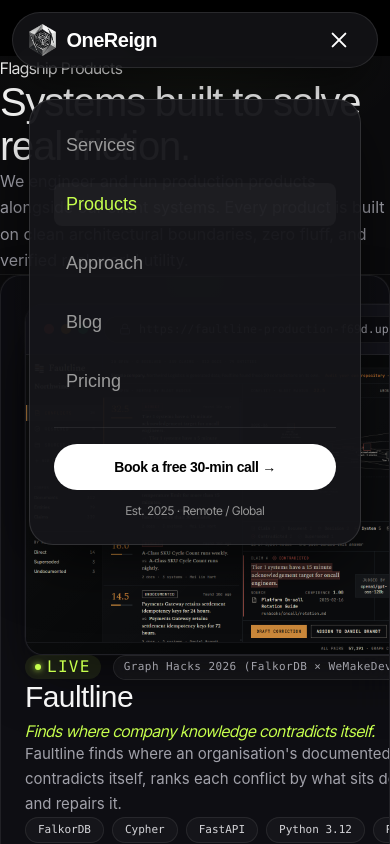
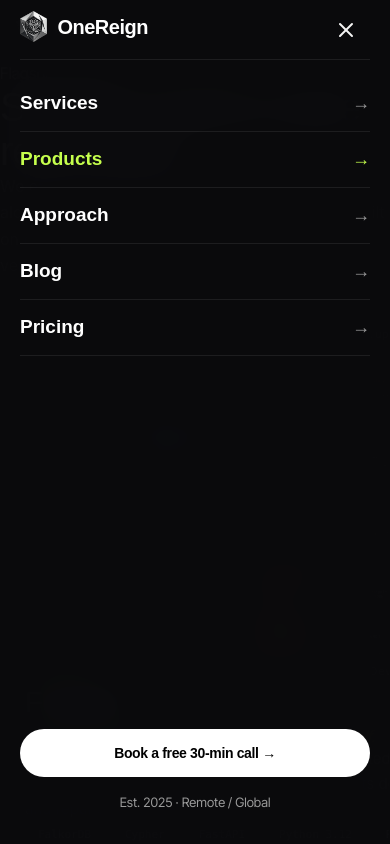
Before and after one commit to harleydavis2/OneReign, a Next.js app: page /products in a window 390 px wide. Both pictures are taken after a click on the button "Open navigation menu". Shown: the top 844 px of the page. Built offline with nearby package versions, Linux system fonts and the light colour scheme; a web font is replaced by a local one.

Commit message:
nav: transparent to blur scroll, rolling text a11y, full-screen mobile menu

```diff
--- a/src/components/Navbar.module.css
+++ b/src/components/Navbar.module.css
@@ -1,30 +1,34 @@
 .headerWrapper {
   position: sticky;
-  top: 16px;
+  top: 0;
   left: 0;
   width: 100%;
   z-index: 1000;
-  pointer-events: none;
-  padding: 0 16px;
+  transition: background-color 0.25s ease, backdrop-filter 0.25s ease, -webkit-backdrop-filter 0.25s ease, border-color 0.25s ease;
+}
+
+.headerTransparent {
+  background-color: transparent;
+  backdrop-filter: none;
+  -webkit-backdrop-filter: none;
+  border-bottom: 1px solid transparent;
+}
+
+.headerScrolled {
+  background-color: rgba(11, 11, 13, 0.85);
+  backdrop-filter: blur(12px);
+  -webkit-backdrop-filter: blur(12px);
+  border-bottom: 1px solid rgba(255, 255, 255, 0.12);
 }
 
 .header {
-  pointer-events: auto;
-  max-width: 1100px;
-  margin: 0 auto;
   width: 100%;
-  height: 62px;
-  background-color: rgba(21, 21, 25, 0.82);
-  backdrop-filter: blur(20px);
-  -webkit-backdrop-filter: blur(20px);
-  border: 1px solid rgba(255, 255, 255, 0.10);
-  border-radius: 9999px;
-  box-shadow: 0 16px 40px -10px rgba(0, 0, 0, 0.7);
-  transition: all 0.3s cubic-bezier(0.16, 1, 0.3, 1);
 }
 
 .inner {
-  height: 100%;
+  max-width: 1200px;
+  margin: 0 auto;
+  height: 68px;
   display: flex;
   align-items: center;
   justify-content: space-between;
@@ -41,7 +45,7 @@
   list-style: none;
   display: flex;
   align-items: center;
-  gap: 28px;
+  gap: 32px;
   margin: 0;
   padding: 0;
 }
@@ -54,11 +58,16 @@
   text-decoration: none;
   transition: color 0.2s ease;
   position: relative;
-  padding: 6px 4px;
+  padding: 8px 4px;
+  min-height: 44px;
+  display: inline-flex;
+  align-items: center;
 }
 
-.navLink:hover {
-  color: var(--text);
+@media (hover: hover) and (pointer: fine) {
+  .navLink:hover {
+    color: var(--text);
+  }
 }
 
 .navLinkActive {
@@ -69,7 +78,7 @@
 .navLinkActive::after {
   content: '';
   position: absolute;
-  bottom: -2px;
+  bottom: 6px;
   left: 4px;
   right: 4px;
   height: 2px;
@@ -85,30 +94,37 @@
 .navCta {
   padding: 8px 20px !important;
   font-size: 0.8125rem !important;
+  min-height: 44px;
 }
 
-/* Hamburger */
+/* Mobile Hamburger Toggle (>=44px tap target) */
 .hamburger {
   display: none;
   flex-direction: column;
   justify-content: center;
+  align-items: center;
   gap: 5px;
-  width: 40px;
-  height: 40px;
+  width: 48px;
+  height: 48px;
+  min-width: 44px;
+  min-height: 44px;
   background: transparent;
   border: none;
   cursor: pointer;
-  padding: 8px;
+  padding: 10px;
   border-radius: 9999px;
   transition: background-color 0.2s ease;
+  color: var(--text);
 }
 
-.hamburger:hover {
-  background-color: rgba(255, 255, 255, 0.05);
+@media (hover: hover) and (pointer: fine) {
+  .hamburger:hover {
+    background-color: rgba(255, 255, 255, 0.08);
+  }
 }
 
 .bar {
-  width: 20px;
+  width: 22px;
   height: 2px;
   background-color: var(--text);
   border-radius: 1px;
@@ -127,104 +143,144 @@
   transform: translateY(-7px) rotate(-45deg);
 }
 
-/* Mobile Menu Overlay */
+/* Accessible Full-Screen Mobile Menu Overlay */
 .mobileOverlay {
   position: fixed;
-  top: 86px;
-  left: 16px;
-  right: 16px;
-  max-width: 500px;
-  margin: 0 auto;
-  background-color: rgba(21, 21, 25, 0.96);
-  backdrop-filter: blur(24px);
-  -webkit-backdrop-filter: blur(24px);
-  border: 1px solid rgba(255, 255, 255, 0.12);
-  border-radius: 24px;
-  box-shadow: 0 24px 64px -12px rgba(0, 0, 0, 0.8);
-  opacity: 0;
-  visibility: hidden;
-  transform: translateY(-8px) scale(0.98);
-  transition: opacity 0.25s ease, visibility 0.25s ease, transform 0.25s cubic-bezier(0.16, 1, 0.3, 1);
-  z-index: 999;
-  overflow: hidden;
-  pointer-events: auto;
+  inset: 0;
+  width: 100%;
+  height: 100svh;
+  background-color: rgba(11, 11, 13, 0.98);
+  backdrop-filter: blur(20px);
+  -webkit-backdrop-filter: blur(20px);
+  z-index: 9999;
+  display: flex;
+  flex-direction: column;
+  overflow-y: auto;
+  -webkit-overflow-scrolling: touch;
+  padding: 0 20px 32px;
 }
 
-.mobileOpen {
-  opacity: 1;
-  visibility: visible;
-  transform: translateY(0) scale(1);
+.mobileTopBar {
+  display: flex;
+  align-items: center;
+  justify-content: space-between;
+  height: 68px;
+  border-bottom: 1px solid rgba(255, 255, 255, 0.08);
+  flex-shrink: 0;
+}
+
+.mobileCloseBtn {
+  width: 48px;
+  height: 48px;
+  min-width: 44px;
+  min-height: 44px;
+  display: flex;
+  align-items: center;
+  justify-content: center;
+  background: transparent;
+  border: none;
+  color: #F5F5F5;
+  cursor: pointer;
+  border-radius: 9999px;
+  transition: background-color 0.2s ease;
+}
+
+@media (hover: hover) and (pointer: fine) {
+  .mobileCloseBtn:hover {
+    background-color: rgba(255, 255, 255, 0.08);
+  }
 }
 
 .mobileContent {
-  padding: 24px;
   display: flex;
   flex-direction: column;
-  gap: 24px;
+  justify-content: space-between;
+  flex-grow: 1;
+  padding-top: 16px;
+}
+
+.mobileNavContainer {
+  width: 100%;
 }
 
 .mobileList {
   list-style: none;
   display: flex;
   flex-direction: column;
-  gap: 16px;
   padding: 0;
   margin: 0;
 }
 
-.mobileLink {
-  font-family: var(--font-inter-tight), ui-sans-serif, system-ui, sans-serif;
-  font-size: 1.125rem;
-  font-weight: 500;
-  color: var(--muted);
-  text-decoration: none;
-  transition: color 0.2s ease;
-  display: block;
-  padding: 8px 12px;
-  border-radius: 8px;
+/* Link rows 56px high */
+.mobileRowItem {
+  height: 56px;
+  border-bottom: 1px solid rgba(255, 255, 255, 0.08);
 }
 
-.mobileLink:hover,
-.mobileLinkActive {
+.mobileLink {
+  height: 100%;
+  width: 100%;
+  display: flex;
+  align-items: center;
+  justify-content: space-between;
+  font-family: var(--font-inter-tight), ui-sans-serif, system-ui, sans-serif;
+  font-size: 1.1875rem;
+  font-weight: 600;
   color: var(--text);
-  background-color: rgba(255, 255, 255, 0.04);
+  text-decoration: none;
+  transition: color 0.2s ease, padding-left 0.2s ease;
+  min-height: 44px;
+}
+
+.mobileLinkArrow {
+  font-size: 1.125rem;
+  color: var(--muted);
+  transition: transform 0.2s ease, color 0.2s ease;
+}
+
+@media (hover: hover) and (pointer: fine) {
+  .mobileLink:hover {
+    color: var(--accent);
+    padding-left: 4px;
+  }
+  .mobileLink:hover .mobileLinkArrow {
+    color: var(--accent);
+    transform: translateX(4px);
+  }
 }
 
 .mobileLinkActive {
   color: var(--accent);
 }
 
+.mobileLinkActive .mobileLinkArrow {
+  color: var(--accent);
+}
+
 .mobileAction {
   display: flex;
   flex-direction: column;
-  gap: 12px;
-  padding-top: 16px;
-  border-top: 1px solid rgba(255, 255, 255, 0.08);
+  gap: 16px;
+  margin-top: 32px;
 }
 
 .mobileCta {
   width: 100%;
+  min-height: 48px;
 }
 
 .mobileMeta {
   font-family: var(--font-inter-tight), ui-sans-serif, system-ui, sans-serif;
-  font-size: 0.75rem;
+  font-size: 0.8125rem;
   color: var(--muted);
   text-align: center;
+  margin: 0;
 }
 
 @media (max-width: 860px) {
-  .headerWrapper {
-    top: 12px;
-    padding: 0 12px;
-  }
-
-  .header {
-    height: 56px;
-  }
-
   .inner {
     padding: 0 16px;
+    height: 60px;
   }
 
   .desktopNav,
@@ -235,4 +291,8 @@
   .hamburger {
     display: flex;
   }
+
+  .mobileTopBar {
+    height: 60px;
+  }
 }
--- a/src/components/Navbar.tsx
+++ b/src/components/Navbar.tsx
@@ -3,6 +3,7 @@
 import { useState, useEffect, useRef } from "react";
 import Link from "next/link";
 import { usePathname } from "next/navigation";
+import { motion, useReducedMotion } from "motion/react";
 import Button from "@/components/ui/Button";
 import Logo from "@/components/Logo";
 import siteContent from "@/content/site";
@@ -10,18 +11,29 @@ import styles from "./Navbar.module.css";
 
 export default function Navbar() {
   const [menuOpen, setMenuOpen] = useState(false);
+  const [isScrolled, setIsScrolled] = useState(false);
   const pathname = usePathname();
-  const [prevPathname, setPrevPathname] = useState(pathname);
-  const navRef = useRef<HTMLElement>(null);
+  const overlayRef = useRef<HTMLDivElement>(null);
   const menuBtnRef = useRef<HTMLButtonElement>(null);
+  const scrollPosRef = useRef(0);
+  const prefersReducedMotion = useReducedMotion();
 
-  // Close menu on route change without cascading effect
-  if (prevPathname !== pathname) {
-    setPrevPathname(pathname);
+  // Scroll detection for transparent -> blur (24px threshold)
+  useEffect(() => {
+    const handleScroll = () => {
+      setIsScrolled(window.scrollY > 24);
+    };
+    handleScroll();
+    window.addEventListener("scroll", handleScroll, { passive: true });
+    return () => window.removeEventListener("scroll", handleScroll);
+  }, []);
+
+  // Close menu on route change
+  useEffect(() => {
     setMenuOpen(false);
-  }
+  }, [pathname]);
 
-  // Handle escape key, body scroll lock, and mobile menu state for floating elements
+  // Handle body scroll lock & escape key
   useEffect(() => {
     const handleKeyDown = (e: KeyboardEvent) => {
       if (e.key === "Escape" && menuOpen) {
@@ -31,32 +43,83 @@ export default function Navbar() {
     };
 
     if (menuOpen) {
+      scrollPosRef.current = window.scrollY;
+      document.body.style.position = "fixed";
+      document.body.style.top = `-${scrollPosRef.current}px`;
+      document.body.style.width = "100%";
       document.body.style.overflow = "hidden";
-      document.body.classList.add("menu-open");
       document.documentElement.setAttribute("data-menu-open", "true");
       window.dispatchEvent(
         new CustomEvent("onereign:menu-toggle", { detail: { open: true } })
       );
       window.addEventListener("keydown", handleKeyDown);
     } else {
+      const savedY = scrollPosRef.current;
+      document.body.style.position = "";
+      document.body.style.top = "";
+      document.body.style.width = "";
       document.body.style.overflow = "";
-      document.body.classList.remove("menu-open");
       document.documentElement.removeAttribute("data-menu-open");
+      if (savedY) window.scrollTo(0, savedY);
       window.dispatchEvent(
         new CustomEvent("onereign:menu-toggle", { detail: { open: false } })
       );
     }
 
     return () => {
+      document.body.style.position = "";
+      document.body.style.top = "";
+      document.body.style.width = "";
       document.body.style.overflow = "";
-      document.body.classList.remove("menu-open");
       document.documentElement.removeAttribute("data-menu-open");
       window.removeEventListener("keydown", handleKeyDown);
     };
   }, [menuOpen]);
 
+  // Focus trap inside mobile overlay
+  useEffect(() => {
+    if (!menuOpen) return;
+    const overlay = overlayRef.current;
+    if (!overlay) return;
+
+    const focusable = overlay.querySelectorAll<HTMLElement>(
+      'button, [href], input, select, textarea, [tabindex]:not([tabindex="-1"])'
+    );
+    if (focusable.length === 0) return;
+
+    const first = focusable[0];
+    const last = focusable[focusable.length - 1];
+
+    const timer = setTimeout(() => first.focus(), 50);
+
+    const handleTab = (e: KeyboardEvent) => {
+      if (e.key !== "Tab") return;
+      if (e.shiftKey) {
+        if (document.activeElement === first) {
+          e.preventDefault();
+          last.focus();
+        }
+      } else {
+        if (document.activeElement === last) {
+          e.preventDefault();
+          first.focus();
+        }
+      }
+    };
+
+    window.addEventListener("keydown", handleTab);
+    return () => {
+      clearTimeout(timer);
+      window.removeEventListener("keydown", handleTab);
+    };
+  }, [menuOpen]);
+
   return (
-    <div className={styles.headerWrapper}>
+    <div
+      className={`${styles.headerWrapper} ${
+        isScrolled ? styles.headerScrolled : styles.headerTransparent
+      }`}
+    >
       <header className={styles.header}>
         <div className={styles.inner}>
           {/* Brand Logo & Identity */}
@@ -76,7 +139,9 @@ export default function Navbar() {
                   <li key={item.label}>
                     <Link
                       href={item.href}
-                      className={`${styles.navLink} ${isActive ? styles.navLinkActive : ""}`}
+                      className={`${styles.navLink} ${
+                        isActive ? styles.navLinkActive : ""
+                      }`}
                       aria-current={isActive ? "page" : undefined}
                     >
                       {item.label}
@@ -98,7 +163,7 @@ export default function Navbar() {
             </Button>
           </div>
 
-          {/* Mobile Hamburger Toggle */}
+          {/* Mobile Hamburger Toggle (>=44px tap target) */}
           <button
             ref={menuBtnRef}
             type="button"
@@ -113,17 +178,49 @@ export default function Navbar() {
             <span className={styles.bar} />
           </button>
         </div>
+      </header>
 
-        {/* Accessible Full-Width Mobile Menu Overlay */}
+      {/* Accessible Full-Screen Mobile Menu Overlay */}
+      {menuOpen && (
         <div
+          ref={overlayRef}
           id="mobile-nav"
-          className={`${styles.mobileOverlay} ${menuOpen ? styles.mobileOpen : ""}`}
-          aria-hidden={!menuOpen}
+          className={styles.mobileOverlay}
+          role="dialog"
+          aria-modal="true"
+          aria-label="Navigation Menu"
         >
+          <div className={styles.mobileTopBar}>
+            <div onClick={() => setMenuOpen(false)}>
+              <Logo variant="mark+name" href="/" />
+            </div>
+            <button
+              type="button"
+              className={styles.mobileCloseBtn}
+              onClick={() => setMenuOpen(false)}
+              aria-label="Close navigation menu"
+            >
+              <svg
+                width="24"
+                height="24"
+                viewBox="0 0 24 24"
+                fill="none"
+                stroke="currentColor"
+                strokeWidth="2"
+                strokeLinecap="round"
+                strokeLinejoin="round"
+                aria-hidden="true"
+              >
+                <line x1="18" y1="6" x2="6" y2="18" />
+                <line x1="6" y1="6" x2="18" y2="18" />
+              </svg>
+            </button>
+          </div>
+
           <div className={styles.mobileContent}>
-            <nav ref={navRef} aria-label="Mobile Navigation">
+            <nav aria-label="Mobile Navigation" className={styles.mobileNavContainer}>
               <ul className={styles.mobileList}>
-                {siteContent.navigation.map((item) => {
+                {siteContent.navigation.map((item, idx) => {
                   const isActive =
                     item.href === pathname ||
                     (item.href !== "/" &&
@@ -131,23 +228,46 @@ export default function Navbar() {
                       !item.href.includes("#"));
 
                   return (
-                    <li key={item.label}>
+                    <motion.li
+                      key={item.label}
+                      initial={prefersReducedMotion ? false : { opacity: 0, y: 16 }}
+                      animate={{ opacity: 1, y: 0 }}
+                      transition={{
+                        duration: prefersReducedMotion ? 0 : 0.28,
+                        delay: prefersReducedMotion ? 0 : 0.08 + idx * 0.05,
+                        ease: [0.22, 1, 0.36, 1],
+                      }}
+                      className={styles.mobileRowItem}
+                    >
                       <Link
                         href={item.href}
-                        className={`${styles.mobileLink} ${isActive ? styles.mobileLinkActive : ""}`}
+                        className={`${styles.mobileLink} ${
+                          isActive ? styles.mobileLinkActive : ""
+                        }`}
                         onClick={() => setMenuOpen(false)}
-                        tabIndex={menuOpen ? 0 : -1}
                         aria-current={isActive ? "page" : undefined}
                       >
-                        {item.label}
+                        <span>{item.label}</span>
+                        <span className={styles.mobileLinkArrow} aria-hidden="true">
+                          →
+                        </span>
                       </Link>
-                    </li>
+                    </motion.li>
                   );
                 })}
               </ul>
             </nav>
 
-            <div className={styles.mobileAction}>
+            <motion.div
+              initial={prefersReducedMotion ? false : { opacity: 0, y: 16 }}
+              animate={{ opacity: 1, y: 0 }}
+              transition={{
+                duration: prefersReducedMotion ? 0 : 0.28,
+                delay: prefersReducedMotion ? 0 : 0.08 + siteContent.navigation.length * 0.05,
+                ease: [0.22, 1, 0.36, 1],
+              }}
+              className={styles.mobileAction}
+            >
               <Button
                 variant="primary"
                 href={siteContent.cta.heroPrimaryHref}
@@ -159,10 +279,10 @@ export default function Navbar() {
               <p className={styles.mobileMeta}>
                 {siteContent.brand.established} · {siteContent.brand.location}
               </p>
-            </div>
+            </motion.div>
           </div>
         </div>
-      </header>
+      )}
     </div>
   );
 }
--- a/src/components/ui/Button.tsx
+++ b/src/components/ui/Button.tsx
@@ -88,7 +88,8 @@ export default function Button({
 
                   {/* Duplicate character sliding up from below */}
                   <span
-                    className="absolute top-full left-0 inline-block transition-transform duration-300 ease-[cubic-bezier(0.76,0,0.24,1)] group-hover:-translate-y-full motion-reduce:hidden select-none"
+                    aria-hidden="true"
+                    className="absolute top-full left-0 inline-block transition-transform duration-300 ease-[cubic-bezier(0.76,0,0.24,1)] group-hover:-translate-y-full motion-reduce:hidden select-none pointer-events-none"
                     style={{ transitionDelay: delay }}
                   >
                     {displayChar}
```
